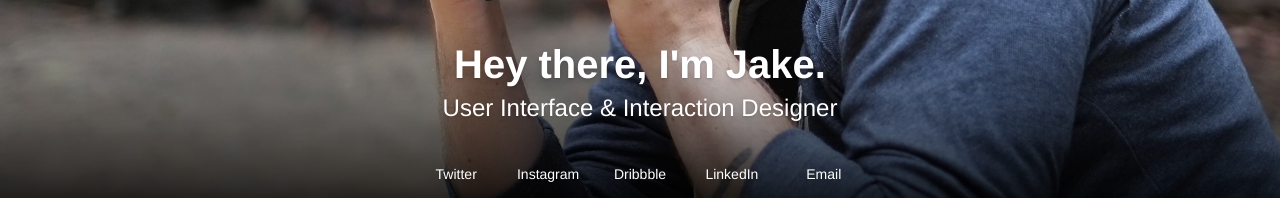
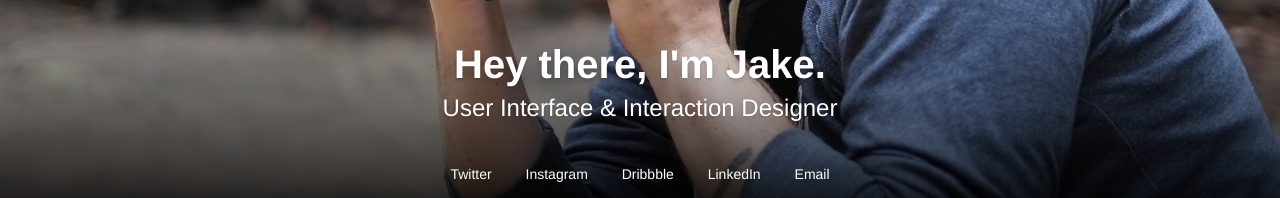
Before and after one commit to desaulniers/desaulniers.github.io, a plain HTML site: page index.html in a window 1280 px wide. Shown: the part 580-778 px from the top of the page. Drawn offline with Linux system fonts and the light colour scheme.

Commit message:
max-width and padding

```diff
--- a/assets/master.css
+++ b/assets/master.css
@@ -96,14 +96,15 @@ ul {
 
 li {
 	display: inline-block;
-	width: 88px;
+/*	width: 88px;*/
+	padding: 0 15px;
 	height: 64px;
 	position: relative;
 	top: 50%;
 	margin-top: -60px;
 }
 
-@media (max-width: 500px), (max-height: 500px) {
+@media (max-width: 320px), (max-height: 500px) {
 
 	a span {
 		display: none;
```
